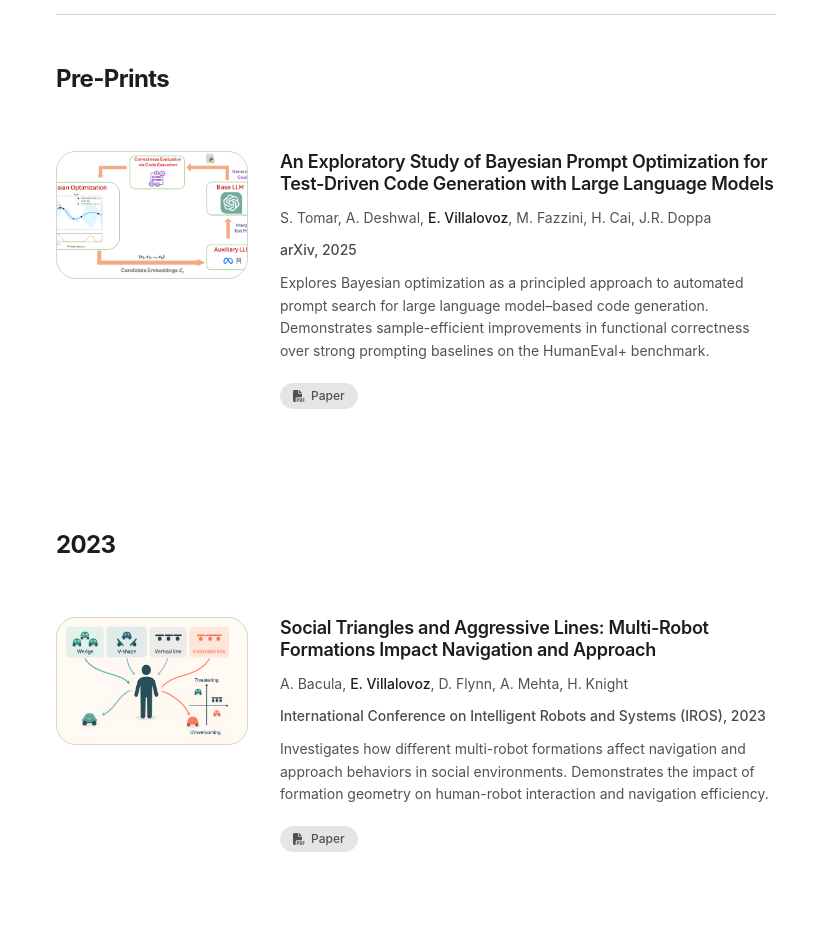
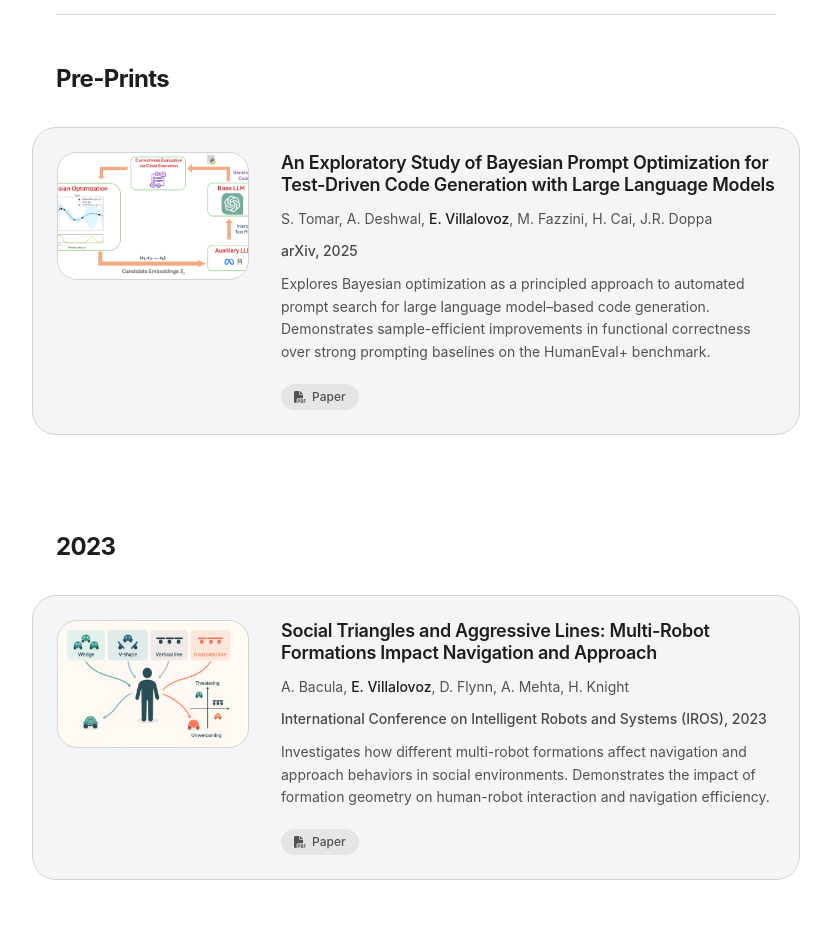
Before and after one commit to ethanvillalovoz/ethanvillalovoz.github.io, a Next.js app: page /publications in a window 1280 px wide. Shown: the part 406-1352 px from the top of the page, without its empty margins (224-1055 px from the left). Built offline with nearby package versions, Linux system fonts and the light colour scheme.

Commit message:
added background cards for all pages

```diff
--- a/src/app/page.tsx
+++ b/src/app/page.tsx
@@ -370,7 +370,7 @@ export default function Home() {
 					<FadeInStagger key={timelineTab} className="space-y-4">
 						{(timelineTab === "work" ? workTimeline : educationTimeline).map((item, index) => (
 							<FadeInItem key={index}>
-								<div className="flex gap-4 md:gap-6 p-6 -mx-6 rounded-2xl transition-colors">
+								<div className="flex gap-4 md:gap-6 p-6 -mx-6 rounded-2xl bg-card border border-neutral-300 dark:border-neutral-600 transition-colors">
 									<div className="flex-shrink-0 mt-1">
 										<div className="w-12 h-12 relative rounded-xl overflow-hidden bg-neutral-200 dark:bg-neutral-900 shadow-sm border border-neutral-300 dark:border-neutral-600">
 											<Image
--- a/src/app/publications/page.tsx
+++ b/src/app/publications/page.tsx
@@ -138,10 +138,10 @@ export default function ResearchPage() {
 					<FadeInStagger className="space-y-4">
 						{preprints.map((paper) => (
 							<FadeInItem key={paper.title}>
-                                <article className={`flex flex-col md:flex-row gap-6 md:gap-8 p-6 -mx-6 rounded-2xl transition-colors ${
+                                <article className={`flex flex-col md:flex-row gap-6 md:gap-8 p-6 -mx-6 rounded-2xl border border-neutral-300 dark:border-neutral-600 transition-colors ${
                                     paper.highlighted
                                         ? "bg-yellow-50/80 dark:bg-yellow-900/20"
-                                        : ""
+                                        : "bg-card"
                                 }`}>
                                     <div className="relative w-full md:w-48 h-32 flex-shrink-0 rounded-xl overflow-hidden bg-neutral-200 dark:bg-neutral-900 border border-neutral-300 dark:border-neutral-600">
                                         <Image
@@ -224,10 +224,10 @@ export default function ResearchPage() {
 					<FadeInStagger className="space-y-4">
 						{papers_2023.map((paper) => (
 							<FadeInItem key={paper.title}>
-                                <article className={`flex flex-col md:flex-row gap-6 md:gap-8 p-6 -mx-6 rounded-2xl transition-colors ${
+                                <article className={`flex flex-col md:flex-row gap-6 md:gap-8 p-6 -mx-6 rounded-2xl border border-neutral-300 dark:border-neutral-600 transition-colors ${
                                     paper.highlighted
                                         ? "bg-yellow-50/80 dark:bg-yellow-900/20"
-                                        : ""
+                                        : "bg-card"
                                 }`}>
                                     <div className="relative w-full md:w-48 h-32 flex-shrink-0 rounded-xl overflow-hidden bg-neutral-200 dark:bg-neutral-900 border border-neutral-300 dark:border-neutral-600">
                                         <Image
--- a/src/app/teaching/page.tsx
+++ b/src/app/teaching/page.tsx
@@ -57,7 +57,7 @@ export default function TeachingPage() {
 					<FadeInStagger className="space-y-4">
 						{teachingExperiences.map((exp, idx) => (
 							<FadeInItem key={idx}>
-								<article className="flex flex-col md:flex-row md:items-start gap-4 md:gap-8 p-6 -mx-6 rounded-2xl transition-colors">
+								<article className="flex flex-col md:flex-row md:items-start gap-4 md:gap-8 p-6 -mx-6 rounded-2xl bg-card border border-neutral-300 dark:border-neutral-600 transition-colors">
 									<div className="flex-shrink-0 md:w-32 pt-1">
 										<span className="inline-block px-2 py-1 text-xs font-medium text-neutral-600 dark:text-neutral-300 bg-neutral-200 dark:bg-neutral-800 rounded-full border border-neutral-200 dark:border-neutral-700">
 											{exp.term}
```
